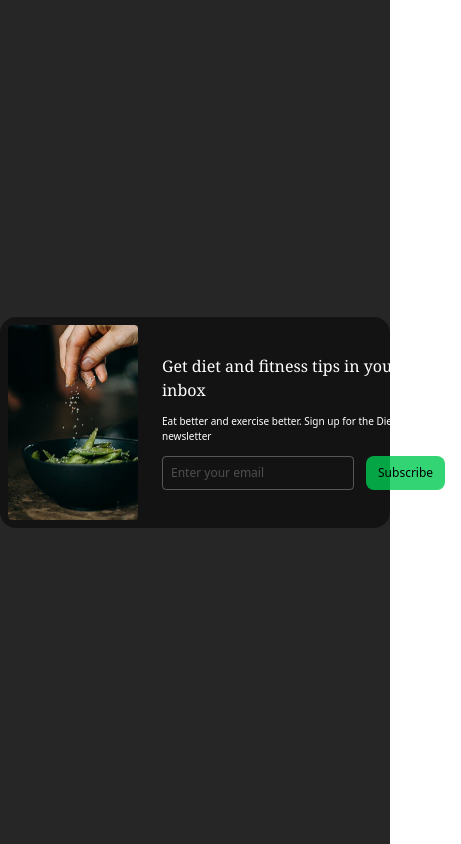
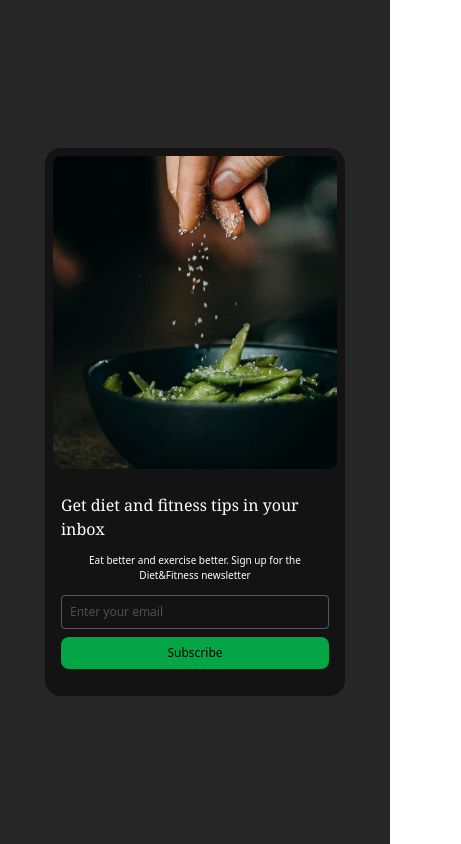
Before and after one commit to Abdouxone/mini-projects, a Next.js app: page /email in a window 390 px wide. Shown: the whole page, 461 px wide, since content can reach past the window. Built offline with nearby package versions, Linux system fonts and the light colour scheme.

Commit message:
fix email subscribe in mobile screen

```diff
--- a/app/email/page.tsx
+++ b/app/email/page.tsx
@@ -4,23 +4,27 @@ import React from "react";
 export default function page() {
   return (
     <div className="h-screen w-full bg-black/85 flex justify-center items-center">
-      <div className="w-[440px] h-1/4 bg-black/50 rounded-2xl flex">
-        <img src="/image.jpg" className="h-full p-2 rounded-xl" alt="image" />
+      <div className="md:w-[440px] w-[300px] md:h-1/4 h-[65%] bg-black/50 rounded-2xl flex flex-col md:flex-row overflow-hidden">
+        <img
+          src="/image.jpg"
+          className="md:h-full h-[60%] object-cover p-2 rounded-2xl hover:scale-105 transition-all"
+          alt="image"
+        />
         <div className="flex flex-col justify-center p-4">
           <h1 className="text-white font-serif">
             Get diet and fitness tips in your inbox
           </h1>
-          <p className="text-white text-[10px] mt-3 ">
+          <p className="text-white text-[10px] mt-3 text-center md:text-start ">
             Eat better and exercise better. Sign up for the Diet&Fitness
             newsletter
           </p>
-          <div className="flex mt-3">
+          <div className="md:flex-row flex-col flex mt-3">
             <input
               type="text"
               className="border border-gray-100/30 rounded text-white/50 text-xs px-2 py-2"
               placeholder="Enter your email"
             />
-            <button className="bg-green-500/80 ml-3 rounded-lg text-xs px-3 hover:bg-green-500/50 transition">
+            <button className="bg-green-500/80 md:ml-3 py-2 px-3 mt-2 md:mt-0 rounded-lg text-xs hover:bg-green-500/50 transition">
               Subscribe
             </button>
           </div>
```
